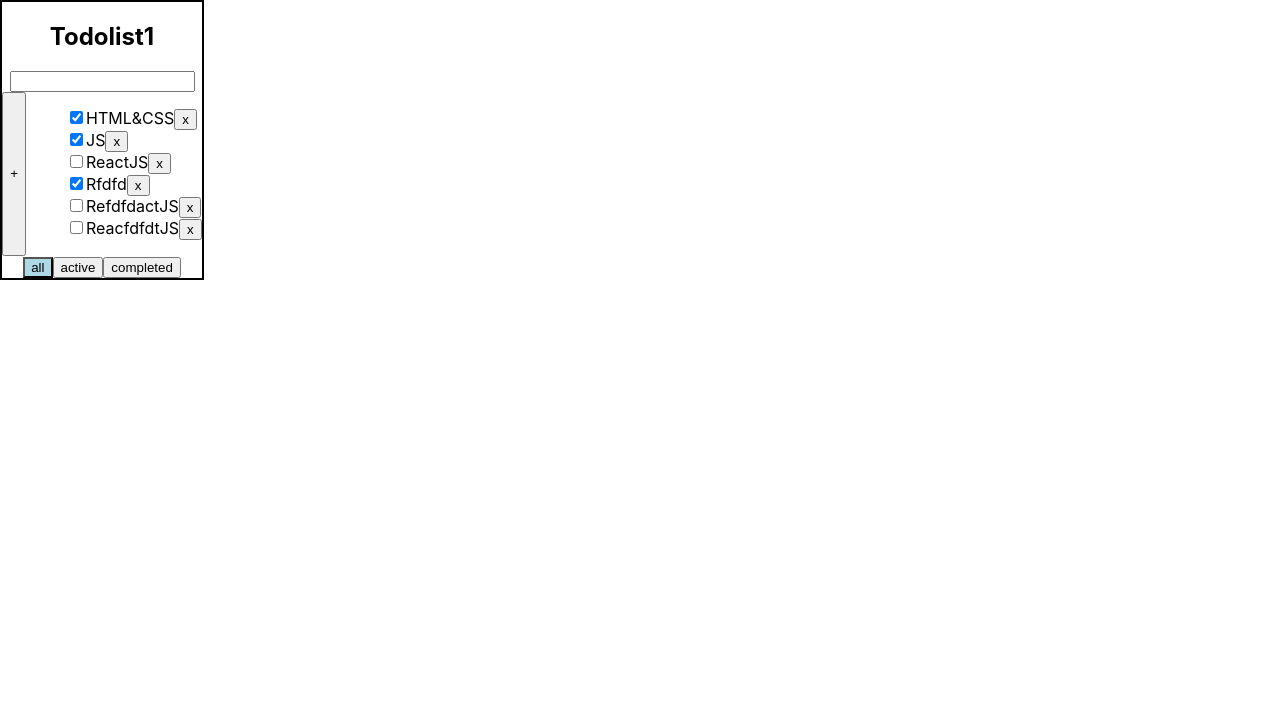
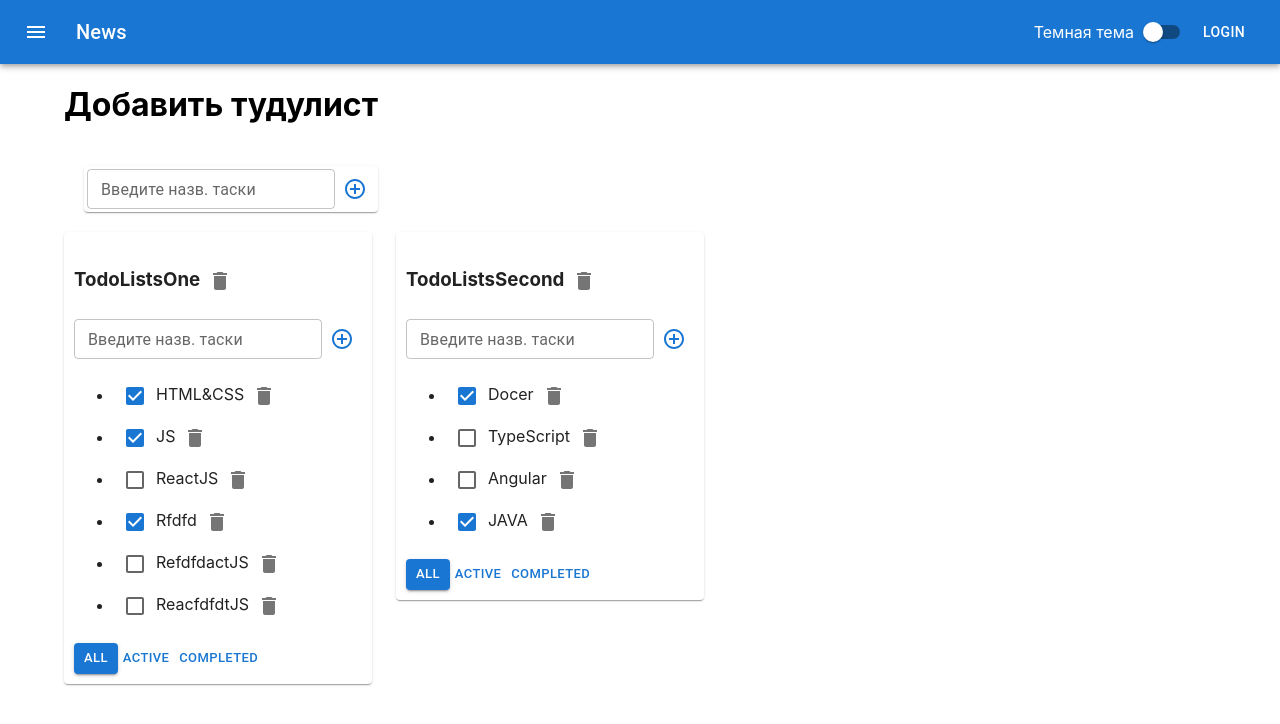
Before and after one commit to MaksimSelchukou/todo_list_v2, a React (Create React App) app: page / in a window 1280 px wide. Shown: the top 724 px of the page. Built offline with nearby package versions, Linux system fonts and the light colour scheme.

Commit message:
Add dark theme,add EditablaSpan.Add styles Material UI

```diff
--- a/package.json
+++ b/package.json
@@ -3,6 +3,10 @@
   "version": "0.1.0",
   "private": true,
   "dependencies": {
+    "@emotion/react": "^11.9.0",
+    "@emotion/styled": "^11.8.1",
+    "@mui/icons-material": "^5.8.0",
+    "@mui/material": "^5.8.0",
     "@testing-library/jest-dom": "^5.14.1",
     "@testing-library/react": "^13.0.0",
     "@testing-library/user-event": "^13.2.1",
@@ -10,10 +14,12 @@
     "@types/node": "^16.7.13",
     "@types/react": "^18.0.0",
     "@types/react-dom": "^18.0.0",
+    "@types/styled-components": "^5.1.25",
     "@types/uuid": "^8.3.4",
     "react": "^18.1.0",
     "react-dom": "^18.1.0",
     "react-scripts": "5.0.1",
+    "styled-components": "^5.3.5",
     "typescript": "^4.4.2",
     "uuid": "^8.3.2",
     "web-vitals": "^2.1.0"
--- a/src/App.css
+++ b/src/App.css
@@ -1,3 +1,3 @@
-.App {
-    display: flex;
-}
+/*.App {*/
+/*    display: flex;*/
+/*}*/
--- a/src/App.tsx
+++ b/src/App.tsx
@@ -2,6 +2,12 @@ import React, {useState} from 'react';
 import './App.css';
 import {Todolist} from "./components/Todolist";
 import {v1} from "uuid";
+import {darkTheme, GlobalStyles, lightTheme} from "./theme";
+import {ThemeProvider} from "styled-components";
+import {AddItemForm} from "./components/AddItemForm";
+import {AppBar, Button, Container, Grid, IconButton, Paper, Switch, Toolbar, Typography} from "@mui/material";
+import MenuIcon from '@mui/icons-material/Menu';
+
 
 export type TaskType = {
     id: string
@@ -9,59 +15,182 @@ export type TaskType = {
     isDone: boolean
 }
 
+type TasksType = {
+    [key: string]: Array<TaskType>
+}
+
+export type TodolistItemType = {
+    id: string
+    title: string
+    filter: FilterType
+}
+
 export type FilterType = 'all' | 'active' | 'completed'
 
 function App() {
+    const todolistId1 = v1();
+    const todolistId2 = v1();
 
-    let [tasks, setTasks] = useState<Array<TaskType>>([
+    const [todolists, setTodolists] = useState<Array<TodolistItemType>>([
+        {id: todolistId1, title: "TodoListsOne", filter: 'all'},
+        {id: todolistId2, title: "TodoListsSecond", filter: 'all'}
+    ])
+
+    const [tasks, setTasks] = useState<TasksType>({
+            [todolistId1]: [
                 {id: v1(), title: "HTML&CSS", isDone: true},
                 {id: v1(), title: "JS", isDone: true},
                 {id: v1(), title: "ReactJS", isDone: false},
                 {id: v1(), title: "Rfdfd", isDone: true},
                 {id: v1(), title: "RefdfdactJS", isDone: false},
                 {id: v1(), title: "ReacfdfdtJS", isDone: false},
-    ])
+            ],
+            [todolistId2]: [
+                {id: v1(), title: "Docer", isDone: true},
+                {id: v1(), title: "TypeScript", isDone: false},
+                {id: v1(), title: "Angular", isDone: false},
+                {id: v1(), title: "JAVA", isDone: true},
+            ]
+        }
+    )
 
-    const [filter, setFilter] = useState<FilterType>('all')
-
-    const addTask = (titleTask: string) => {
+    const addTask = (todoId: string, titleTask: string) => {
         const newTask: TaskType = {id: v1(), title: titleTask, isDone: false}
-        setTasks([newTask, ...tasks])
+        setTasks({...tasks, [todoId]: [newTask, ...tasks[todoId]]})
     }
 
-    const deleteTask = (taskId: string) => {
-        setTasks(tasks.filter(f => f.id !== taskId))
+    const deleteTask = (todoId: string, taskId: string) => {
+        setTasks({...tasks, [todoId]: tasks[todoId].filter(t => t.id !== taskId)})
     }
 
-    const changeStatusTask = (taskId: string, status: boolean) => {
-        setTasks(tasks.map(task => task.id === taskId ? {...task, isDone: status} : task))
+    const changeStatusTask = (todoId: string, taskId: string, status: boolean) => {
+        setTasks({...tasks, [todoId]: tasks[todoId].map(m => m.id === taskId ? {...m, isDone: status} : m)})
     }
 
-    const sortTasks = (value: FilterType) => {
-        setFilter(value)
+    const changeTaskTitle = (todoId: string, taskId: string, titleTask: string) => {
+        setTasks({...tasks, [todoId]: tasks[todoId].map(t => t.id === taskId ? {...t, title: titleTask} : t)})
     }
 
-    let filteredTasks = tasks
-    if (filter === 'completed') {
-        filteredTasks = tasks.filter(f => f.isDone)
+    const sortTasks = (todoId: string, value: FilterType) => {
+        setTodolists(todolists.map(t => t.id === todoId ? {...t, filter: value} : t))
+
+        // let todolist = todolists.filter(t => t.id === todoId);
+        // if (todolist) {
+        //     todolist[0].filter = value
+        //     setTodolists([...todolists])
+        // }
+
+        // let todolist = todolists.find(t => t.id === todoId);
+        // if (todolist) {
+        //     todolist.filter = value
+        //     setTodolists([...todolists])
+        // }
     }
-    if (filter === 'active') {
-        filteredTasks = tasks.filter(f => !f.isDone)
+
+    const addTodolist = (titleTodo: string) => {
+        const todolist: TodolistItemType = {
+            id: v1(),
+            title: titleTodo,
+            filter: "all"
         }
+        setTodolists([todolist, ...todolists])
+        setTasks({...tasks, [todolist.id]: []})
+    }
+
+    const removeTodolist = (todoId: string) => {
+        setTodolists(todolists.filter(t => t.id !== todoId))
+        delete tasks[todoId]
+        setTasks(tasks)
+    }
+
+    const changeTodolistTitle = (todoId: string, titleTodolist: string) => {
+        setTodolists(todolists.map(t=>t.id === todoId ? {...t,title:titleTodolist}:t))
+    }
+
+    const [tem, setTheme] = useState("light");
+
+    const switchTheme = () => {
+        tem === "light" ? setTheme("dark") : setTheme("light");
+    };
 
 
     return (
+        <ThemeProvider theme={tem === "light" ? lightTheme : darkTheme}>
+            {/*<div>*/}
+            {/*    <h1>Переключить тему</h1>*/}
+            {/*    <button onClick={switchTheme}>Switch Theme</button>*/}
+            {/*</div>*/}
+
+            <AppBar position="static">
+                <Toolbar>
+                    <IconButton
+                        size="large"
+                        edge="start"
+                        color="inherit"
+                        aria-label="menu"
+                        sx={{mr: 2}}
+                    >
+                        <MenuIcon/>
+                    </IconButton>
+                    <Typography variant="h6" component="div" sx={{flexGrow: 1}}>
+                        News
+                    </Typography>
+                    <span>Темная тема</span>
+                    <Switch
+                        color={'default'}
+                        onChange={switchTheme}
+                        inputProps={{'aria-label': 'controlled'}}
+                    />
+                    <Button color="inherit">Login</Button>
+                </Toolbar>
+            </AppBar>
+            <Container fixed>
+                <GlobalStyles/>
+                <h1>Добавить тудулист</h1>
+                <Grid container style={{padding:'20px'}}>
+                    <Paper style={{padding:'3px'}}>
+                    <AddItemForm addItem={addTodolist} />
+                    </Paper>
+                </Grid>
+
                 <div className="App">
+                    <Grid container spacing={3}>
+                        {
+
+                            todolists.map((tl) => {
+                                let filteredTasks = tasks[tl.id]
+                                if (tl.filter === 'completed') {
+                                    filteredTasks = filteredTasks.filter(f => f.isDone)
+                                }
+                                if (tl.filter === 'active') {
+                                    filteredTasks = filteredTasks.filter(f => !f.isDone)
+                                }
+                                return (
+                                    <Grid item>
+                                        <Paper style={{padding:'10px'}}>
                                             <Todolist
-                title="Todolist1"
+                                                key={tl.id}
+                                                todoId={tl.id}
+                                                title={tl.title}
                                                 tasks={filteredTasks}
                                                 deleteTask={deleteTask}
                                                 addTask={addTask}
                                                 changeStatusTask={changeStatusTask}
                                                 sortTasks={sortTasks}
-                filter={filter}
+                                                filter={tl.filter}
+                                                removeTodolist={removeTodolist}
+                                                changeTaskTitle={changeTaskTitle}
+                                                changeTodolistTitle={changeTodolistTitle}
                                             />
+                                        </Paper>
+                                    </Grid>
+                                )
+                            })
+                        }
+                    </Grid>
                 </div>
+            </Container>
+        </ThemeProvider>
     );
 }
 
--- a/src/components/AddItemForm.tsx
+++ b/src/components/AddItemForm.tsx
@@ -1,9 +1,10 @@
-import React, {KeyboardEvent, ChangeEvent, useState} from 'react';
-import styles from './AddItemForm.module.css'
+import React, {ChangeEvent, KeyboardEvent, useState} from 'react';
+import {IconButton, TextField} from "@mui/material";
+import {ControlPoint} from "@mui/icons-material";
 
 type AddItemFormType = {
-    callBack: (titleTask: string) => void
-    name: string
+    addItem: (titleTask: string) => void
+
 }
 
 export const AddItemForm = (props: AddItemFormType) => {
@@ -14,7 +15,7 @@ export const AddItemForm = (props: AddItemFormType) => {
 
     const handleAddTask = () => {
         if (titleTask.trim() !== '') {
-            props.callBack(titleTask.trim())
+            props.addItem(titleTask.trim())
             setTitleTask('')
 
         } else {
@@ -35,17 +36,20 @@ export const AddItemForm = (props: AddItemFormType) => {
     }
 
     return (
-        <>
-            <input
+        <div>
+            <TextField
+                error={!!error}
+                label="Введите назв. таски"
+                helperText={error}
+                size={"small"}
                 value={titleTask}
-                className={error ? styles.error : ''}
                 type="text"
                 onChange={onchangeHandler}
                 onKeyPress={onKeyPressHandler}
             />
-            <button onClick={handleAddTask}>{props.name}</button>
-            {error && <div className={styles.errorText}>{error}</div>}
+            <IconButton  color={'primary'} size={'medium'}  onClick={handleAddTask}><ControlPoint/></IconButton>
+            {/*{error && <div className={styles.errorText}>{error}</div>}*/}
 
-        </>
+        </div>
     );
 };
--- /dev/null
+++ b/src/components/EditableSpan.tsx
@@ -0,0 +1,36 @@
+import React, {ChangeEvent, useState} from 'react';
+
+type PropsType = {
+    title: string
+    onChange:(value:string)=>void
+}
+
+export const EditableSpan = (props: PropsType) => {
+
+    const [on, setOn] = useState(false)
+    const [title, setTitle] = useState(props.title)
+
+
+    const handleClick = () => {
+        setOn(!on)
+    }
+
+    const handleOnChange = (e:ChangeEvent<HTMLInputElement>) =>{
+        setTitle(e.currentTarget.value)
+        props.onChange(title)
+    }
+
+
+    // const handleDblClick = () => {
+    //     setOn(!on)
+    // }
+    //
+    // const handleOffInput = () => {
+    //     setOn(!on)
+    // }
+
+    return (
+        on === true ? <input onChange={handleOnChange} value={title} autoFocus onBlur={handleClick}/> :
+            <span onDoubleClick={handleClick}>{props.title}</span>
+    );
+};
--- a/src/components/Todolist.module.css
+++ b/src/components/Todolist.module.css
@@ -1,22 +1,44 @@
-.container {
-    display: flex;
-    flex-direction: row;
-    flex-wrap: wrap;
-    /*align-items: center;*/
-    justify-content: center;
-    border: 2px solid black;
-    max-width: 200px;
-}
+/*.container {*/
+/*    !*display: inline-block;*!*/
+/*    !*flex-direction: row;*!*/
+/*    !*flex-wrap: wrap;*!*/
+/*    text-align: center;*/
+/*    justify-content: center;*/
+/*    border: 2px solid black;*/
+/*    width: 300px;*/
+/*}*/
 
+/*li {*/
+/*    list-style-type: none;*/
+/*    text-align: left;*/
+/*    align-items: flex-start;*/
+/*}*/
 
+/*.filterActive {*/
+/*    background: lightblue;*/
+/*}*/
 
+/*.opacityLi {*/
+/*    opacity: 0.5;*/
+/*}*/
 
-li {
-    list-style-type: none;
-    text-align: left;
-    align-items: flex-start;
-}
+/*.buttonFilter{*/
+/*    display: inline-block;*/
+/*    !*width: 200px;*!*/
+/*    !*height: 200px;*!*/
+/*    vertical-align: bottom;*/
+/*}*/
 
-.filterActive {
-    background: lightblue;
-}
+/*.container:after {*/
+/*    content: '';*/
+/*    display: inline-block;*/
+/*    !*height: 1%;*!*/
+/*    vertical-align: bottom;*/
+/*}*/
+/*h2{*/
+/*    display: inline-block;*/
+/*}*/
+
+/*.buttonFilter{*/
+/*    margin: 3px;*/
+/*}*/
--- a/src/components/Todolist.tsx
+++ b/src/components/Todolist.tsx
@@ -1,67 +1,103 @@
-import React, {ChangeEvent, useState} from 'react';
+import React, {ChangeEvent} from 'react';
 import {FilterType, TaskType} from "../App";
 import styles from "./Todolist.module.css"
 import {ButtonFilter} from "./buttons/ButtonFilter";
 import {AddItemForm} from "./AddItemForm";
+import {EditableSpan} from "./EditableSpan";
+import {Checkbox, IconButton} from "@mui/material";
+import {Delete} from "@mui/icons-material";
+
 
 type TodolistType = {
+    todoId: string
     title: string
     tasks: Array<TaskType>
-    deleteTask: (taskId: string) => void
-    addTask: (titleTask: string) => void
-    changeStatusTask: (taskId: string, status: boolean) => void
-    sortTasks: (value: FilterType) => void
+    deleteTask: (todoId: string, taskId: string) => void
+    addTask: (todoId: string, titleTask: string) => void
+    changeStatusTask: (todoId: string, taskId: string, status: boolean) => void
+    sortTasks: (todoId: string, value: FilterType) => void
     filter: FilterType
+    removeTodolist: (todoId: string) => void
+    changeTaskTitle: (todoId: string, taskId: string, titleTask: string) => void
+    changeTodolistTitle: (todoId: string, titleTodolist: string) => void
 }
 
 export const Todolist = (props: TodolistType) => {
 
 
-    const {title, tasks, deleteTask, addTask, changeStatusTask, sortTasks} = props
+    const {todoId, title, tasks, deleteTask, addTask, changeStatusTask, sortTasks,changeTodolistTitle} = props
 
     const handleDeleteTask = (taskId: string) => {
-        deleteTask(taskId)
+        deleteTask(todoId, taskId)
     }
 
     const handleButtonFiltered = (value: FilterType) => {
-        sortTasks(value)
+        sortTasks(todoId, value)
+    }
+
+    const handleChangeTodolistTitle = (titleTodo:string) => {
+        changeTodolistTitle(props.todoId,titleTodo)
+    }
+
+    const handleRemoveTodo = () => {
+        props.removeTodolist(todoId)
+    }
+
+    const handleAddTask = (title: string) => {
+        addTask(todoId, title)
     }
 
     return (
-        <div className={styles.container}>
-            <h2>{title}</h2>
+        <div>
+            <h3>
+               <EditableSpan title={title} onChange={handleChangeTodolistTitle}/>
+            <IconButton onClick={handleRemoveTodo} >
+                <Delete/>
+            </IconButton>
+            {/*</div>*/}
+            </h3>
+            {/*<AddItemForm name='+' callBack={(titleTask) => addTask(todoId, titleTask)}/>*/}
 
-            <AddItemForm name='+'
-                         callBack={(titleTask) => addTask(titleTask)}
-            />
+            <AddItemForm addItem={handleAddTask}/>
             <ul>
                 {
                     tasks.map(task => {
                         const onChangeHandle = (event: ChangeEvent<HTMLInputElement>) => {
-                            changeStatusTask(task.id, event.currentTarget.checked)
+                            changeStatusTask(todoId, task.id, event.currentTarget.checked)
+                        }
+
+                        const handleChangeTitleTask = (value: string) => {
+                            props.changeTaskTitle(props.todoId, task.id, value)
                         }
 
                         return (
-                            <li key={task.id}>
-                                <input
+                            <li key={task.id} className={task.isDone ? styles.opacityLi : ''}>
+                                <Checkbox
                                     onChange={onChangeHandle}
-                                    type="checkbox"
+                                    // type="checkbox"
                                     checked={task.isDone}
                                 />
-                                <span>{task.title}</span>
-                                <button onClick={() => handleDeleteTask(task.id)}>x</button>
+                                <EditableSpan onChange={handleChangeTitleTask} title={task.title}/>
+                                <IconButton onClick={() => handleDeleteTask(task.id)} >
+                                    <Delete/>
+                                </IconButton>
+                                {/*<button onClick={() => handleDeleteTask(task.id)}>x</button>*/}
                             </li>
 
                         )
                     })
                 }
             </ul>
-            <div>
-                <ButtonFilter filter={props.filter} name="all" handleButtonFiltered={() => handleButtonFiltered("all")}/>
-                <ButtonFilter filter={props.filter} name="active" handleButtonFiltered={() => handleButtonFiltered("active")}/>
-                <ButtonFilter filter={props.filter} name="completed" handleButtonFiltered={() => handleButtonFiltered("completed")}/>
+            <div className={styles.buttonFilter}>
+                <ButtonFilter filter={props.filter} name="all"
+                              handleButtonFiltered={() => handleButtonFiltered("all")}/>
+                <ButtonFilter filter={props.filter} name="active"
+                              handleButtonFiltered={() => handleButtonFiltered("active")}/>
+                <ButtonFilter filter={props.filter} name="completed"
+                              handleButtonFiltered={() => handleButtonFiltered("completed")}/>
             </div>
 
         </div>
+
     );
 };
--- a/src/components/buttons/ButtonFilter.tsx
+++ b/src/components/buttons/ButtonFilter.tsx
@@ -1,6 +1,7 @@
 import React, {MouseEvent} from 'react';
 import styles from "../Todolist.module.css"
 import {FilterType} from "../../App";
+import {Button, ButtonGroup} from "@mui/material";
 
 type ButtonFilterType = {
     name: string
@@ -11,10 +12,16 @@ type ButtonFilterType = {
 export const ButtonFilter = ({name, handleButtonFiltered, ...props}: ButtonFilterType) => {
     return (
         <>
-            <button onClick={handleButtonFiltered}
-                    className={props.filter === name ? styles.filterActive : ''}>
-                {name}
-            </button>
+            <ButtonGroup size="small" variant={'text'} aria-label="outlined primary button group">
+                {/*<Button onClick={handleButtonFiltered}*/}
+                {/*        className={props.filter === name ? styles.filterActive : ''}>*/}
+                {/*    {name}*/}
+                {/*</Button>*/}
+                <Button onClick={handleButtonFiltered}
+                        variant={props.filter === name ? 'contained' : 'text'}>
+                    {name}
+                </Button>
+            </ButtonGroup>
         </>
     );
 };
--- /dev/null
+++ b/src/theme.ts
@@ -0,0 +1,26 @@
+import {createGlobalStyle} from 'styled-components'
+
+export const darkTheme = {
+    body: "#000",
+    textColor: "#fff",
+    headingColor: "lightblue"
+}
+export const lightTheme = {
+    body: "#fff",
+    textColor: "#000",
+    headingColor: "#d23669"
+}
+
+export type ThemeType = typeof lightTheme;
+
+export const GlobalStyles = createGlobalStyle<{theme:ThemeType}>`
+  body {
+    background: ${props => props.theme.body};
+    color: ${props => props.theme.textColor};
+    transition: .3s ease;
+  }
+
+  // h5 {
+  //   color: ${props => props.theme.headingColor};
+  // }
+`
```
Also changed, not shown: src/components/AddItemForm.module.css (+7 -7 lines), 2 other files (tests, documents, lock files or other folders). Lines whose indentation alone changed are shown as unchanged.
